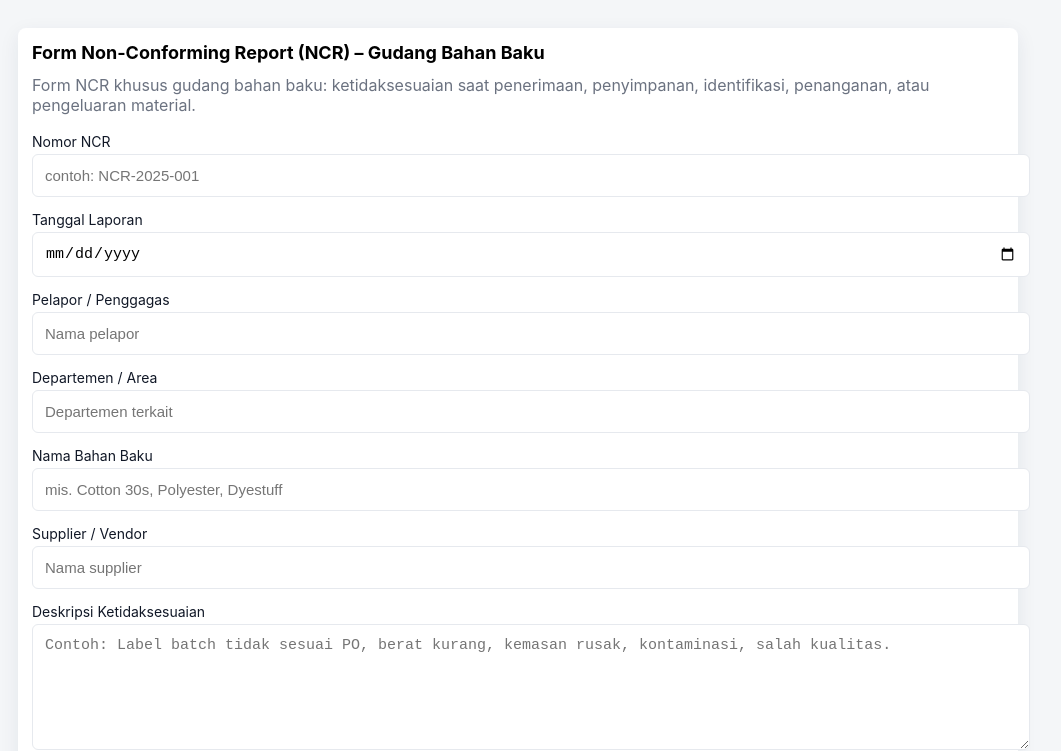
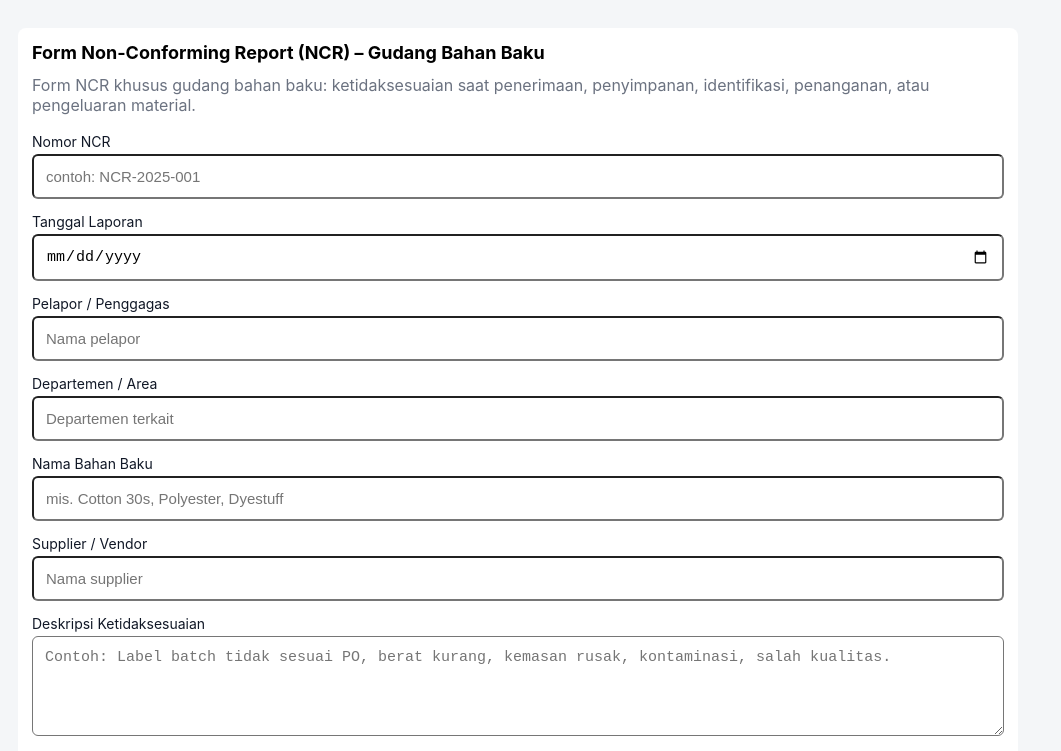
Before and after one commit to Eland17/TrimcardDBG, a plain HTML site: page index.html in a window 1280 px wide. Shown: the top 751 px of the page, without its empty margins (10-1071 px from the left). Drawn offline with Linux system fonts and the light colour scheme.

Commit message:
Update index.html

```diff
--- a/index.html
+++ b/index.html
@@ -9,12 +9,32 @@
     html,body{height:100%;margin:0;font-family:Inter, system-ui, -apple-system, "Segoe UI", Roboto, "Helvetica Neue", Arial}
     body{background:var(--bg);padding:28px;box-sizing:border-box}
     .container{max-width:1000px;margin:0 auto}
-    .card{background:var(--card);border-radius:10px;padding:20px;box-shadow:0 6px 20px rgba(13,38,76,0.08)}
+    .card{
+      background:white;
+      padding:16px;
+      border-radius:10px;
+      max-width:100% !important;
+      width:100% !important;
+      margin:0 auto;
+      box-sizing:border-box;
+    }
     h1{margin:0 0 12px;font-size:20px}
     p.lead{margin:0 0 18px;color:var(--muted)}
-    form .grid{display:grid;grid-template-columns:repeat(2,1fr);gap:12px}
+    form .grid{
+      display:flex;
+      flex-direction:column;
+      gap:14px;
+      width:100% !important;
+      max-width:100% !important;
+    }
     label{display:block;font-size:13px;margin-bottom:6px;color:#111827}
-    input[type=text], input[type=date], input[type=datetime-local], select, textarea{width:100%;padding:10px;border:1px solid #e6e9ee;border-radius:6px;font-size:14px}
+    input[type=text], input[type=date], input[type=datetime-local], select, textarea{
+        width:100% !important;
+        max-width:100% !important;
+        box-sizing:border-box;
+        padding:12px;
+        font-size:15px;
+        border-radius:6px:6px;font-size:14px}
     textarea{min-height:100px;resize:vertical}
     .full{grid-column:1 / -1}
     .muted{color:var(--muted);font-size:13px}
```
